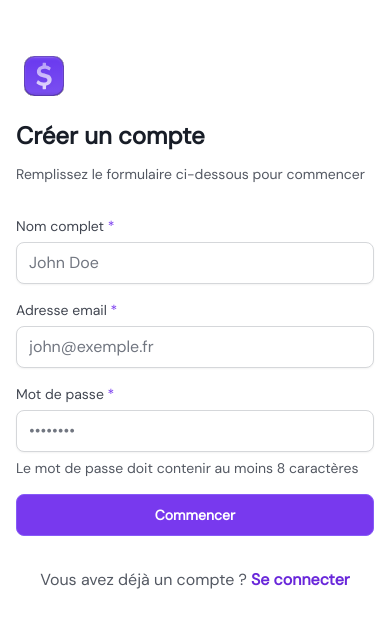
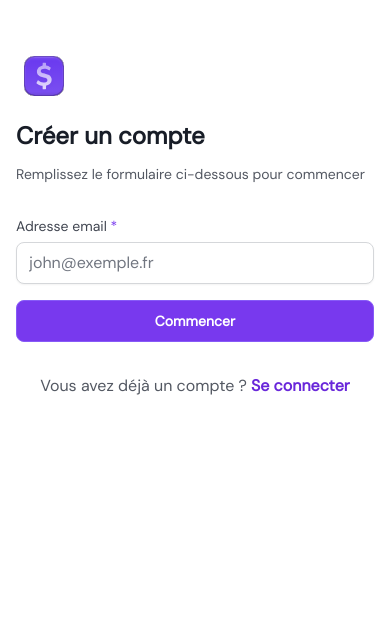
Before and after one commit to Fan2Shrek/salair, a Nuxt app in the folder frontend/: page /signup in a window 390 px wide. Shown: the top 628 px of the page. Built offline with nearby package versions, Linux system fonts and the light colour scheme.

Commit message:
feat(onboarding): implement onboarding flow with steps and state management

```diff
--- /dev/null
+++ b/frontend/pages/onboarding.vue
@@ -0,0 +1,62 @@
+<script setup lang="ts">
+    import BuildingIcon from '~/components/atoms/icons/BuildingIcon.vue';
+import CalendarIcon from '~/components/atoms/icons/CalendarIcon.vue';
+import PasscodeIcon from '~/components/atoms/icons/PasscodeIcon.vue';
+import ReceiptCheckIcon from '~/components/atoms/icons/ReceiptCheckIcon.vue';
+    import UserIcon from '~/components/atoms/icons/UserIcon.vue';
+
+    const steps = [
+        {
+            title: 'Vos informations',
+            description: 'Entrez votre nom complet et votre adresse email',
+            icon: UserIcon,
+        },
+        {
+            title: 'Mot de passe',
+            description: 'Choisissez un mot de passe sécurisé pour votre compte',
+            icon: PasscodeIcon,
+        },
+        {
+            title: 'Votre activité',
+            description: 'Précisez votre statut, votre SIRET et votre domaine',
+            icon: BuildingIcon,
+        },
+        {
+            title: 'Déclarations URSSAF',
+            description: 'Indiquez la fréquence de vos déclarations',
+            icon: CalendarIcon,
+        },
+        {
+            title: 'Préférences de facturation',
+            description: 'Configurez vos premières préférences de facturation',
+            icon: ReceiptCheckIcon,
+        },
+    ];
+    const activeTab = ref<number>(1)
+</script>
+
+<template>
+    <main class="h-full w-full flex">
+        <section class="max-w-md w-full bg-secondary flex flex-col">
+            <div class="pt-8 px-8 flex-grow">
+                <div
+                    class="flex items-center gap-3 rounded-lg hover:bg-primary-hover p-2 cursor-pointer"
+                    @click="navigateTo('/')"
+                >
+                    <ULogo class="size-8" alt="Logo Salair" />
+                    <p class="text-primary font-semibold text-lg">Salair</p>
+                </div>
+                <div class="mt-20 w-full">
+                    <UStepper :items="steps" :active-tab="activeTab" />
+                </div>
+            </div>
+            <div class="p-8 flex justify-between items-end">
+                <p class="hidden md:block text-tertiary text-sm">© Salair {{ new Date().getFullYear() }}</p>
+                <div class="hidden md:flex items-center gap-2">
+                    <MailIcon class="text-fg-quaternary size-4" />
+                    <ULink to="mailto:help@salair.fr" class="text-tertiary text-sm">help@salair.fr</ULink>
+                </div>
+            </div>
+        </section>
+    </main>
+</template>
--- a/frontend/pages/signup.vue
+++ b/frontend/pages/signup.vue
@@ -1,4 +1,13 @@
-<script setup lang="ts"></script>
+<script setup lang="ts">
+    const onboardingStore = useOnboardingStore();
+    const email = ref<string>('')
+    const router = useRouter()
+
+    function handleSubmit() {
+        onboardingStore.email = email.value
+        router.push('/onboarding')
+    }
+</script>
 
 <template>
     <main class="w-full h-full flex flex-col md:flex-row">
@@ -15,27 +24,13 @@
                     <h1 class="text-primary font-semibold text-2xl sm:text-3xl">{{ $t('signup.title') }}</h1>
                     <p class="text-tertiary font-normal text-sm sm:text-base">{{ $t('signup.subtitle') }}</p>
                 </div>
-                <form class="mt-8 space-y-4 sm:space-y-5" @submit.prevent="console.log('form ok')">
+                <form class="mt-8 space-y-4 sm:space-y-5" @submit.prevent="handleSubmit">
                     <UInput
-                        type="text"
-                        :label="$t('signup.form.name.label')"
-                        name="name"
-                        :placeholder="$t('signup.form.name.placeholder')"
-                        required
-                    />
-                    <UInput
+                        v-model="email"
                         type="email"
                         :label="$t('signup.form.email.label')"
                         name="email"
                         :placeholder="$t('signup.form.email.placeholder')"
-                        required
-                    />
-                    <UInput
-                        type="password"
-                        :label="$t('signup.form.password.label')"
-                        name="password"
-                        :placeholder="$t('signup.form.password.placeholder')"
-                        :hint-text="$t('signup.form.password.hint')"
                         required
                     />
                     <div class="space-y-4 w-full">
--- /dev/null
+++ b/frontend/stores/onboarding.ts
@@ -0,0 +1,16 @@
+export const useOnboardingStore = defineStore('onboarding', {
+    state: () => ({
+        email: '',
+        firstName: '',
+        lastName: '',
+        siret: '',
+        declarationFrequency: '',
+        goals: [] as string[]
+    }),
+
+    actions: {
+        reset() {
+            this.$reset()
+        }
+    }
+})
```
